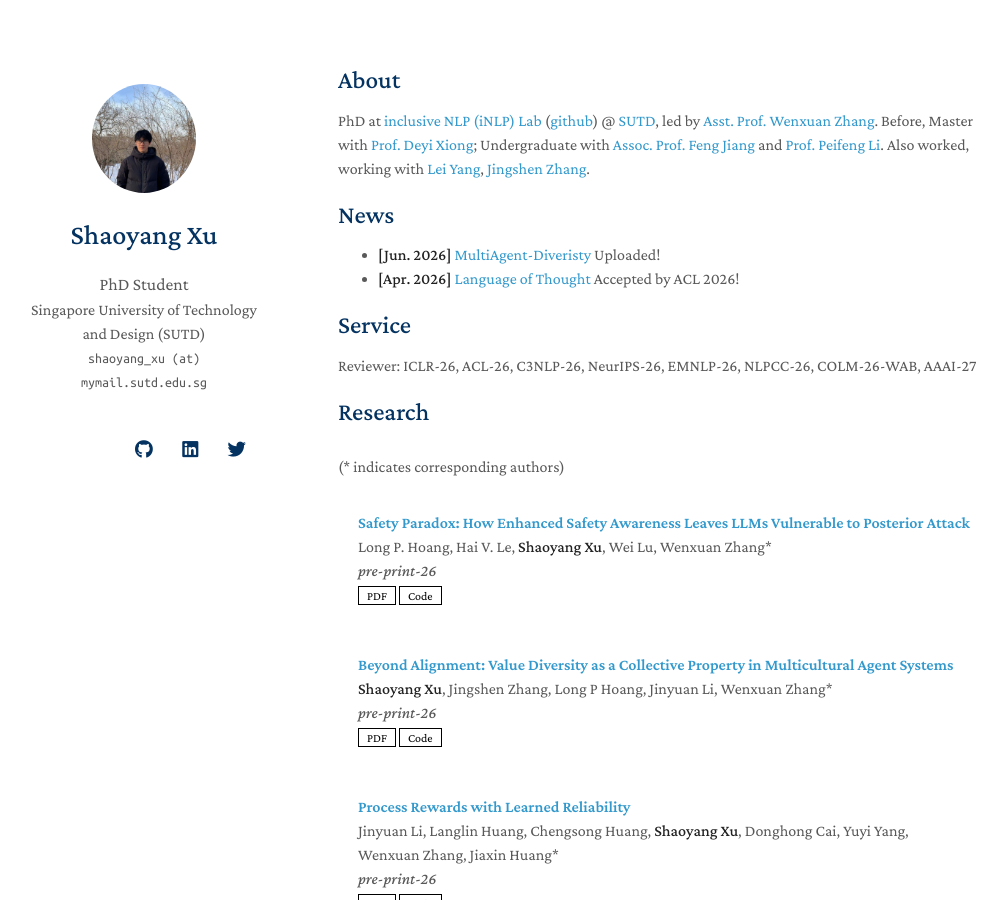
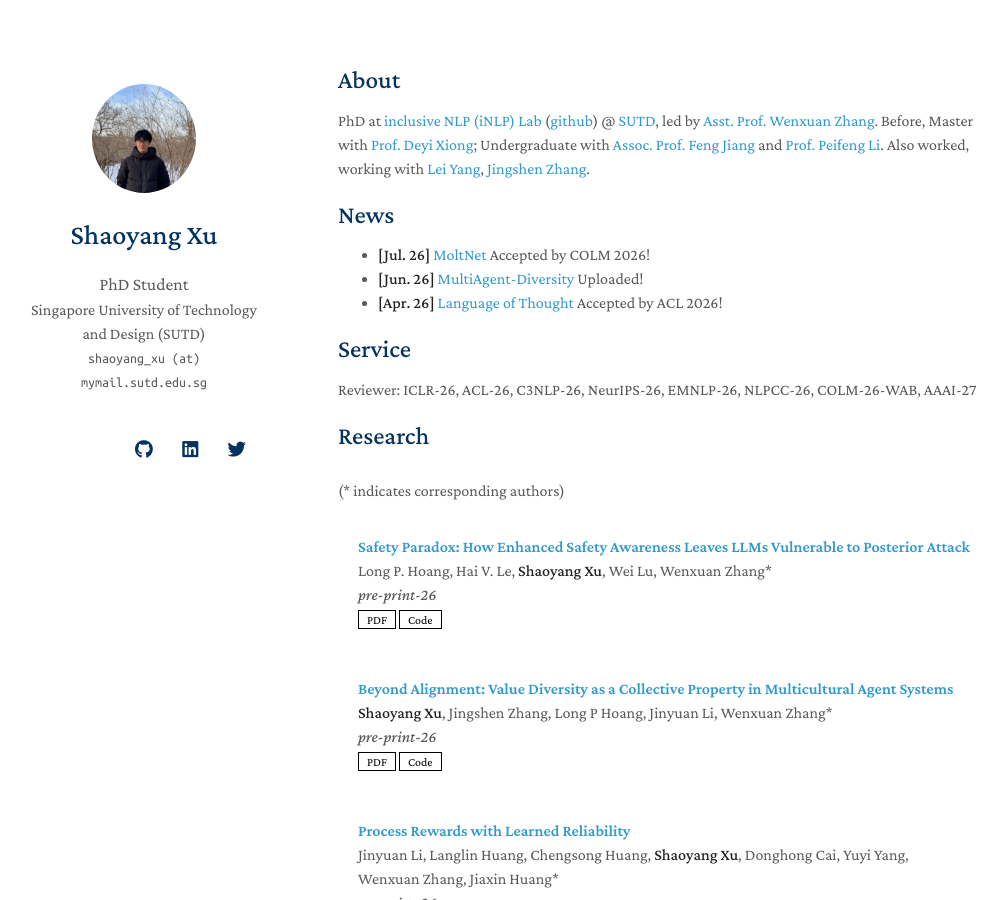
Before and after one commit to shaoyangxu/shaoyangxu.github.io, a Jekyll site: the page built from index.md, in a window 1280 px wide and 900 px high. Shown: the whole window, without its empty margins (132-1139 px from the left). Built offline with Jekyll 4.4.1, drawn with Linux system fonts in a browser that asks for light colours; nearby versions of some CDN libraries; a style sheet for code colours, icons or effects is not loaded; our own code applies the rules of GitHub Pages for plain Markdown files.

Commit message:
Update index.md

```diff
--- a/index.md
+++ b/index.md
@@ -6,8 +6,9 @@ layout: homepage
 PhD at [inclusive NLP (iNLP) Lab](https://isakzhang.github.io/group.html) ([github](https://github.com/iNLP-Lab)) @ [SUTD](https://www.sutd.edu.sg/istd/), led by [Asst. Prof. Wenxuan Zhang](https://isakzhang.github.io/). Before, Master with [Prof. Deyi Xiong](https://dyxiong.github.io/); Undergraduate with [Assoc. Prof. Feng Jiang](https://fjiangai.github.io/) and [Prof. Peifeng Li](http://web.suda.edu.cn/pfli/list.htm). Also worked, working with [Lei Yang](https://yl-9.github.io/), [Jingshen Zhang](https://jasonzhang0702.github.io/).
 
 ## News
-- **[Jun. 2026]** [MultiAgent-Diveristy](https://arxiv.org/abs/2606.05985) Uploaded!
-- **[Apr. 2026]** [Language of Thought](https://arxiv.org/pdf/2601.11227) Accepted by ACL 2026!
+- **[Jul. 26]** [MoltNet](https://arxiv.org/pdf/2602.13458) Accepted by COLM 2026!
+- **[Jun. 26]** [MultiAgent-Diversity](https://arxiv.org/abs/2606.05985) Uploaded!
+- **[Apr. 26]** [Language of Thought](https://arxiv.org/pdf/2601.11227) Accepted by ACL 2026!
 <!-- - **[Aug. 2025]** One paper accepted by EMNLP 2025. -->
 <!-- - **[Jan. 2025]** One paper accepted by NAACL 2025. -->
 <!-- - **[Nov. 2024]** One paper accepted by COLING 2025. -->
```
